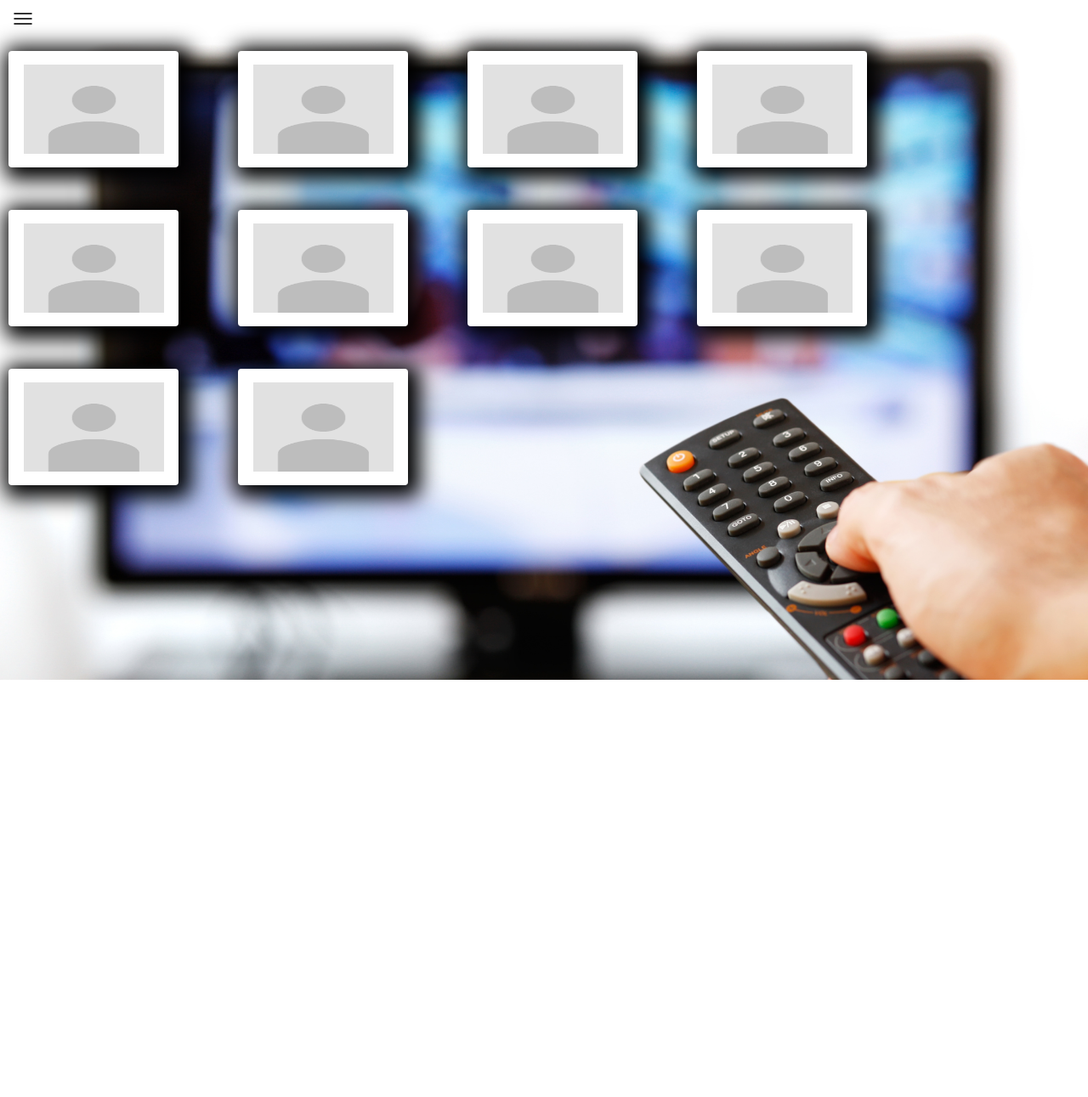
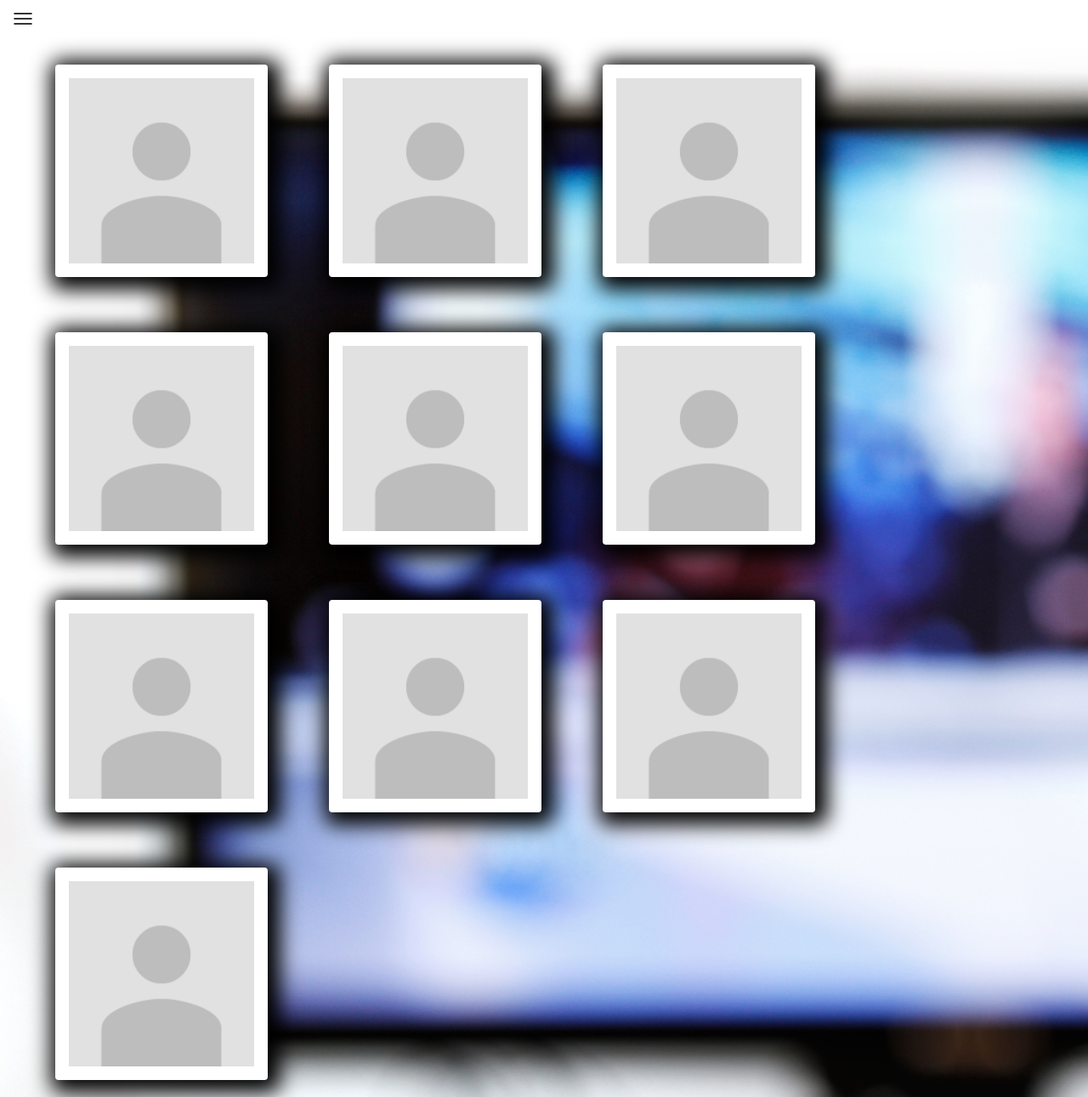
Before and after one commit to projetotvmais/console, a Java web app: page /canais in a window 1280 px wide. Shown: the whole page at 85% size. Before the commit the page ends 800 px from the top, so only its background shows below. Run offline with Spring Boot 4, a stand-in JSP engine, Linux system fonts and the light colour scheme; the project's own start-up code is not run, and a stand-in starts its controllers and pages; some libraries are stand-ins or nearby versions.

Commit message:
Construção da tela de canais pt1

```diff
--- a/src/main/webapp/WEB-INF/views/canais/canais.jsp
+++ b/src/main/webapp/WEB-INF/views/canais/canais.jsp
@@ -6,7 +6,7 @@
 
 		<div class="container-fluid">
 			<div class="row">
-				<div class="col-ms-4 col-xs-offset-4">
+				<div class="col-xs-4 col-xs-offset-4 text-center">
 					${mensagem}
 		    	</div>
 		  	</div>
--- a/src/main/webapp/WEB-INF/views/commons/header.jsp
+++ b/src/main/webapp/WEB-INF/views/commons/header.jsp
@@ -20,7 +20,6 @@
 		<link rel="apple-touch-icon" sizes="144x144" href="<c:url value="resources/favicon/apple-icon-144x144.png" />">
 		<link rel="apple-touch-icon" sizes="152x152" href="<c:url value="resources/favicon/apple-icon-152x152.png" />">
 		<link rel="apple-touch-icon" sizes="180x180" href="<c:url value="resources/favicon/apple-icon-180x180.png" />">
-		<link rel="icon" type="image/png" sizes="192x192"  href="<c:url value="resources/favicon/favicon-192x192.png" />">
 		<link rel="icon" type="image/png" sizes="32x32" href="<c:url value="resources/favicon/favicon-32x32.png" />">
 		<link rel="icon" type="image/png" sizes="96x96" href="<c:url value="resources/favicon/favicon-96x96.png" />">
 		<link rel="icon" type="image/png" sizes="16x16" href="<c:url value="resources/favicon/favicon-16x16.png" />">
--- a/src/main/webapp/WEB-INF/views/login/login.jsp
+++ b/src/main/webapp/WEB-INF/views/login/login.jsp
@@ -17,7 +17,7 @@
 				                <input name="senha" type="password" class="form-control" placeholder="Senha" required>
 				                <button id="btn-entrar" class="btn-block btn-white form-control info" type="submit">Entrar</button>
 				                <input id="esqueci-flag" name="esqueciFlag" type="hidden" value=false>
-				                <a id="esqueci-minha-senha" class="esqueci-minha-senha">Esqueci minha senha</a>
+				                <a id="esqueci-minha-senha">Esqueci minha senha</a>
 				            </form>
 		        		</div>
 		      		</div>
--- a/src/main/webapp/resources/css/default.css
+++ b/src/main/webapp/resources/css/default.css
@@ -16,13 +16,14 @@ html{
 .styled-body{
 	background-image: url(../images/main_backimage_large.png);
     background-repeat: no-repeat;
-    background-size: cover;
     height: 100% !important;
-	width: 93% !important;
+	width: 100% !important;
 }
 
 .container-fluid {
-	padding-top: 15px !important;
+	margin-top: 15px !important;
+	padding-right: 0px !important;
+	padding-left: 25px !important;
 }
 
 .btn-white.info:hover {
@@ -108,16 +109,17 @@ html{
 }
 
 .canal-row {
-    margin-right: 75px !important;
-    margin-left: -35px !important;
+    margin-right: 42px !important;
+    margin-left: 0px !important;
     float: left !important;
-	margin-top: 30px !important;
+	margin-top: 45px !important;
 	text-align: center !important;
+	vertical-align: middle;
 }
 
 .canal{
-	width: 200px !important;
-	margin-left: 0px !important;
+	width: 250px !important;
+	height: 250px !important;
 	box-shadow: 5px 5px 25px 10px black !important;
 }
 
@@ -128,9 +130,8 @@ html{
 }
 
 .imagem-do-canal{
-	width: 165px;
-    height: 105px;
-    position: relative;
+	width: 100%;
+    height: 100%;
 }
 
 .escondido{
@@ -138,7 +139,6 @@ html{
 }
 
 .descricao-do-canal{
-	float: right;
 	text-align: center;
     font-weight: bold;
 	margin-top: 10px;
```
